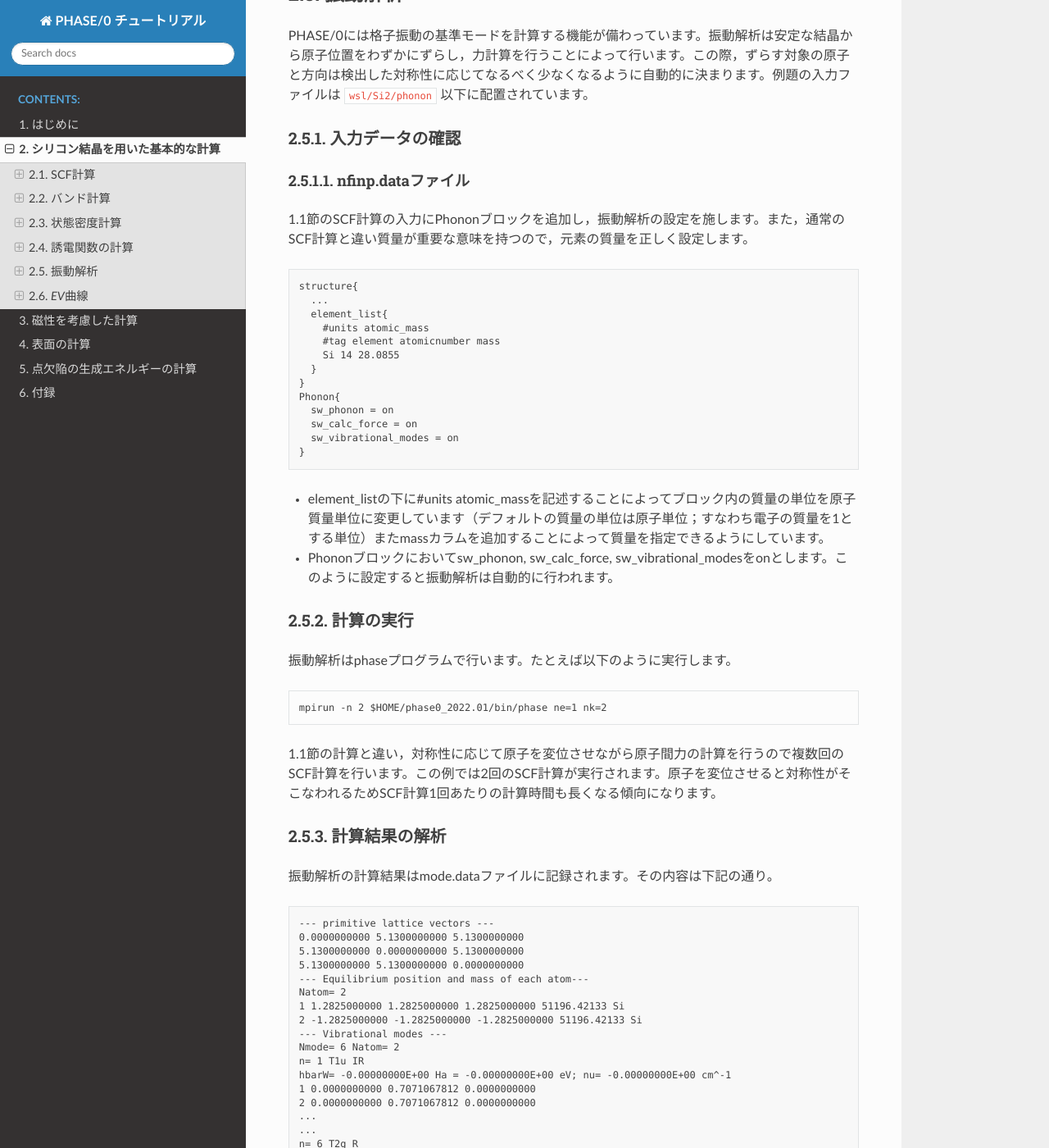
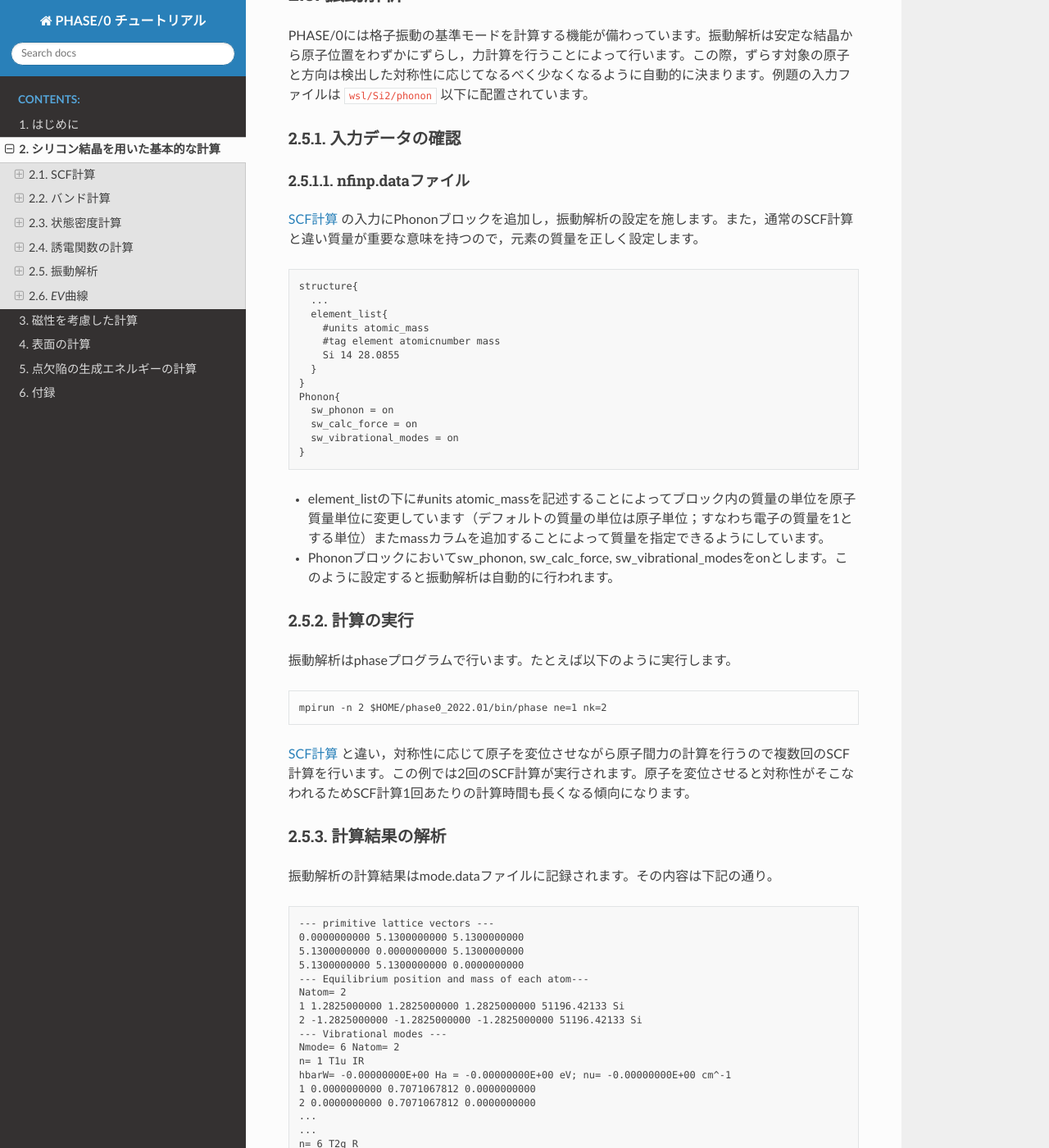
Before and after one commit to Materials-Science-Software-Consortium/phase0_tutorial_wsl, a Sphinx documentation site: the page built from source/si.rst, in a window 1280 px wide and 1400 px high, scrolled down 11659 px. Shown: the whole window at 82% size. Built offline with Sphinx 7.4.7 and the Read the Docs theme 2.0.0, drawn with Linux system fonts in a browser that asks for light colours; some of the changed text lies outside the part shown.

Commit message:
Issuesの #2 と #3 の修正

```diff
--- a/source/si.rst
+++ b/source/si.rst
@@ -488,7 +488,7 @@
 nfinp.dataファイル
 ^^^^^^^^^^^^^^^^^^
 
-1.1節のSCF計算の入力にPhononブロックを追加し，振動解析の設定を施します。また，通常のSCF計算と違い質量が重要な意味を持つので，元素の質量を正しく設定します。
+\ :ref:`si2_scf_section` の入力にPhononブロックを追加し，振動解析の設定を施します。また，通常のSCF計算と違い質量が重要な意味を持つので，元素の質量を正しく設定します。
 
 .. code-block:: text
 
@@ -520,7 +520,7 @@
 
    mpirun -n 2 $HOME/|PHASE020XX.yy|/bin/phase ne=1 nk=2
 
-1.1節の計算と違い，対称性に応じて原子を変位させながら原子間力の計算を行うので複数回のSCF計算を行います。この例では2回のSCF計算が実行されます。原子を変位させると対称性がそこなわれるためSCF計算1回あたりの計算時間も長くなる傾向になります。
+\ :ref:`si2_scf_section` と違い，対称性に応じて原子を変位させながら原子間力の計算を行うので複数回のSCF計算を行います。この例では2回のSCF計算が実行されます。原子を変位させると対称性がそこなわれるためSCF計算1回あたりの計算時間も長くなる傾向になります。
 
 .. _計算結果の解析-4:
 
--- a/source/surf.rst
+++ b/source/surf.rst
@@ -135,7 +137,7 @@
 局所状態密度計算
 ----------------
 
-3.1節で得られた安定な表面構造を入力とし，局所状態密度の計算を行います。
+\ :ref:`surf_relax_section` によって得られた安定な表面構造を入力とし，局所状態密度の計算を行います。
 
 .. _入力データの確認-8:
 
```
Also changed, not shown: other parts of source/si.rst (+1 -1 lines), other parts of source/surf.rst (+2 -0 lines), 1 other file.
